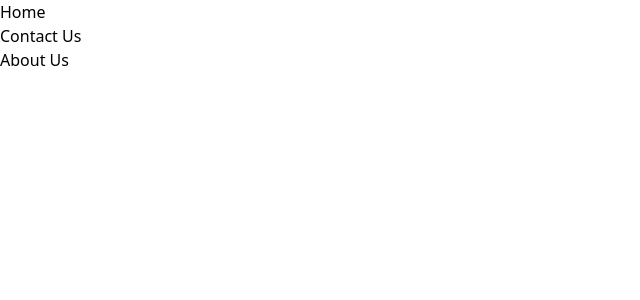
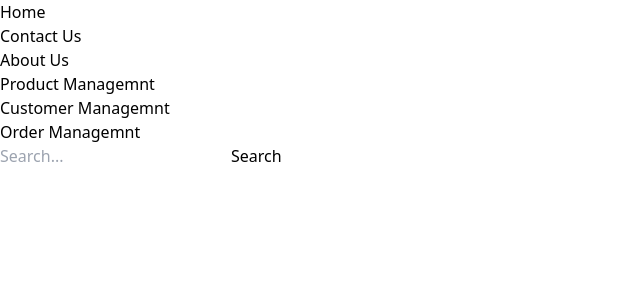
Before and after one commit to 51214-Tasawar/Final-Project, a React (Vite) app in the folder Fe Final-Project/: page / in a window 1280 px wide. Shown: the top 300 px of the page, without its empty margins (0-640 px from the left). Built offline with nearby package versions, Linux system fonts and the light colour scheme.

Commit message:
New Component Added

```diff
--- a/Fe Final-Project/src/layouts/layout.jsx
+++ b/Fe Final-Project/src/layouts/layout.jsx
@@ -1,10 +1,12 @@
 import Navbar from "./nev-bar";
+import SideBar from "./side-bar";
 
 const Layouts =()=>{
     return(
         <>
-         <div className=" h-fullw-full bg-red-700">
+         <div className=" h-fullw-full bg-gray-200">
             <Navbar />
+            <SideBar/>
          </div>
         </>
     )
```
